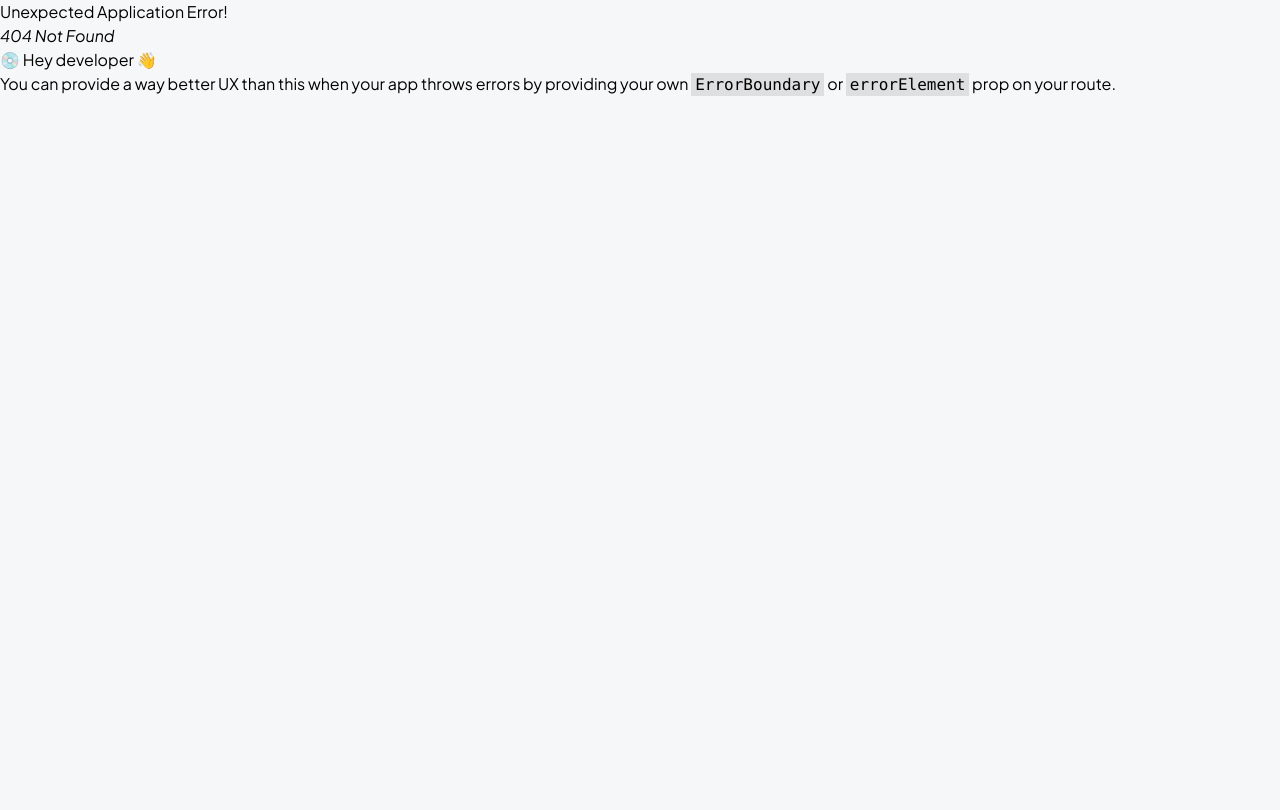
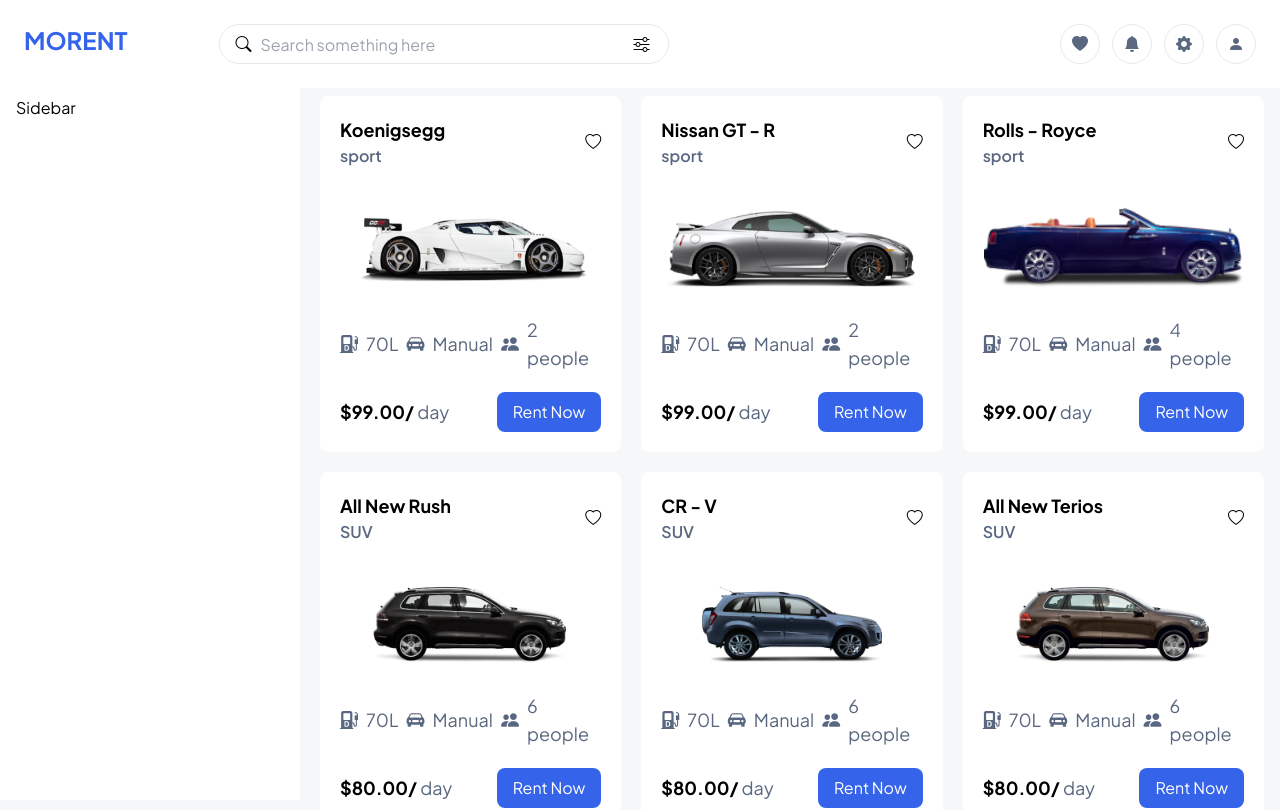
Before and after one commit to GideonJulian/MORENT, a React (Vite) app: page /category in a window 1280 px wide. Before the commit this address had no page. Shown: the top 810 px of the page. Built offline with nearby package versions, Linux system fonts and the light colour scheme.

Commit message:
small changes

```diff
--- a/src/App.jsx
+++ b/src/App.jsx
@@ -2,6 +2,8 @@
 import { createBrowserRouter, RouterProvider } from "react-router-dom";
 import HomeLayout from './HomeLayouts/HomeLayout';
 import Home from './pages/Home';
+import CategoryLayout from './CategoryLayout/CategoryLayout';
+import Category from './pages/Category';
 
 const App = () => {
   const route  = createBrowserRouter([
@@ -14,6 +16,16 @@
             element: <Home />
           }
         ]
+      },
+      {
+        path: 'category',
+        element: <CategoryLayout />,
+        children: [
+        {
+          index: true,
+          element: <Category />
+        }
+        ]
       }
   ])
    return <RouterProvider router={route} />;
--- /dev/null
+++ b/src/CategoryLayout/CategoryLayout.jsx
@@ -0,0 +1,49 @@
+import React from "react";
+import { Outlet } from "react-router-dom";
+import Sidebar from "../components/Sidebar";
+import Footer from "../components/Footer";
+const CategoryLayout = () => {
+  return (
+    <div>
+      <header className="fixed top-0 w-full p-6 bg-white flex justify-between item-center">
+        <div className="flex gap-20 flex-col md:flex-row">
+          <div>
+            <h3 className="font-bold text-2xl text-primary-500"> MORENT</h3>
+          </div>
+          <div className="relative ml-3 hidden md:block">
+            <i class="bi bi-search  absolute top-2 left-4"></i>
+            <input
+              type="text"
+              className="pl-10 h-10 px-4 py-2 rounded-full w-[200px] md:w-[450px] border "
+              placeholder="Search something here "
+            />
+            <i class="bi bi-sliders absolute top-2 right-5"></i>
+          </div>
+        </div>
+        <div className="flex items-center gap-3 ">
+          <div className="hidden items-center justify-center border rounded-full h-10 w-10  md:flex">
+            <i className="bi bi-heart-fill text-gray-400"></i>
+          </div>
+          <div className="hidden items-center justify-center border rounded-full h-10 w-10  md:flex">
+            <i class="bi bi-bell-fill text-gray-400"></i>
+          </div>
+          <div className=" items-center justify-center border rounded-full h-10 w-10 hidden md:flex">
+            <i class="bi bi-gear-fill text-gray-400"></i>
+          </div>
+          <div className="flex items-center justify-center border rounded-full h-10 w-10">
+            <i class="bi bi-person-fill text-gray-400"></i>
+          </div>
+        </div>
+      </header>
+      <div className="flex">
+        <Sidebar />
+        <div className="p-4 ml-[19rem] mt-20 w-full">
+          <Outlet />
+
+        </div>
+      </div>
+    </div>
+  );
+};
+
+export default CategoryLayout;
--- a/src/HomeLayouts/HomeLayout.jsx
+++ b/src/HomeLayouts/HomeLayout.jsx
@@ -1,10 +1,12 @@
 import React from 'react'
 import { Outlet } from 'react-router-dom'
+import Footer from '../components/Footer'
 
 const HomeLayout = () => {
   return (
     <div>
         <Outlet />
+        <Footer />
     </div>
   )
 }
--- /dev/null
+++ b/src/components/Footer.jsx
@@ -0,0 +1,19 @@
+import React from 'react'
+
+const Footer = () => {
+  return (
+    <div className='w-full p-6 bg-white '>Footer
+    <h1>klsdfglshfl</h1>
+    <h1>klsdfglshfl</h1>
+    <h1>klsdfglshfl</h1>
+    <h1>klsdfglshfl</h1>
+    <h1>klsdfglshfl</h1>
+    <h1>klsdfglshfl</h1>
+    <h1>klsdfglshfl</h1>
+    <h1>klsdfglshfl</h1>
+    <h1>klsdfglshfl</h1>
+    </div>
+  )
+}
+
+export default Footer
--- /dev/null
+++ b/src/components/Sidebar.jsx
@@ -0,0 +1,13 @@
+import React from 'react'
+
+const Sidebar = () => {
+  return (
+    <div className='fixed -z-10 h-screen w-[300px] p-4 bg-white'>
+     <div className="mt-20">
+     <h1>Sidebar </h1>
+     </div>
+    </div>
+  )
+}
+
+export default Sidebar
--- /dev/null
+++ b/src/pages/Category.jsx
@@ -0,0 +1,68 @@
+import React from "react";
+import Sidebar from "../components/Sidebar";
+import mark from "../assets/images/mark.png";
+import { CarDetails } from "../utils/CarsDetails";
+import { useState } from "react";
+const Category = () => {
+  const [addedtoFavourite, setAddedToFavourite] = useState(false);
+  const handleAddToFavourite = (index) => {
+    setAddedToFavourite(!addedtoFavourite);
+  };
+  return (
+    <div>
+
+      <div className="grid grid-cols-1 md:grid-cols-3 gap-5">
+      {CarDetails.map((car) => (
+        <div className="p-5 bg-white rounded-lg cursor-pointer  ">
+          <div className="flex items-center justify-between">
+            <div>
+              <h3 className="font-bold text-lg">{car.carName}</h3>
+              <p className="font-semibold text-gray-400">{car.category}</p>
+            </div>
+            <i
+              className={`bi bi-heart cursor-pointer ${
+                addedtoFavourite
+                  ? "bi bi-heart-fill cursor-pointer text-red-600"
+                  : "bi bi-heart cursor-pointer"
+              }`}
+              onClick={handleAddToFavourite}
+            ></i>
+          </div>
+          <div className="mt-10 ">
+            <img src={car.img} alt="" className=" h-20 m-auto" />
+          </div>
+          <div className="flex items-center justify-center gap-2 text-lg mt-7">
+            <div className="text-gray-400 flex items-center gap-2">
+              <i class="bi bi-fuel-pump-diesel-fill"></i>
+              <span>70L</span>
+            </div>
+            <div className="text-gray-400 flex items-center gap-2">
+              <i class="bi bi-car-front-fill"></i>
+
+              <span>Manual</span>
+            </div>
+            <div className="text-gray-400 flex items-center gap-2">
+              <i class="bi bi-people-fill"></i>
+              <span>{car.people} people </span>
+            </div>
+          </div>
+          <div className="flex items-center justify-between mt-5">
+            <div>
+              <h3 className="font-bold text-lg">
+                ${car.price}/
+                <span className="font-normal text-gray-400"> day</span>
+              </h3>
+            </div>
+            <button className="px-4 py-2 hover:opacity-75 transition-opacity bg-primary-500 text-white rounded-lg ">
+              Rent Now
+            </button>
+          </div>
+        </div>
+      ))}
+    </div>
+    </div>
+
+  );
+};
+
+export default Category;
```
